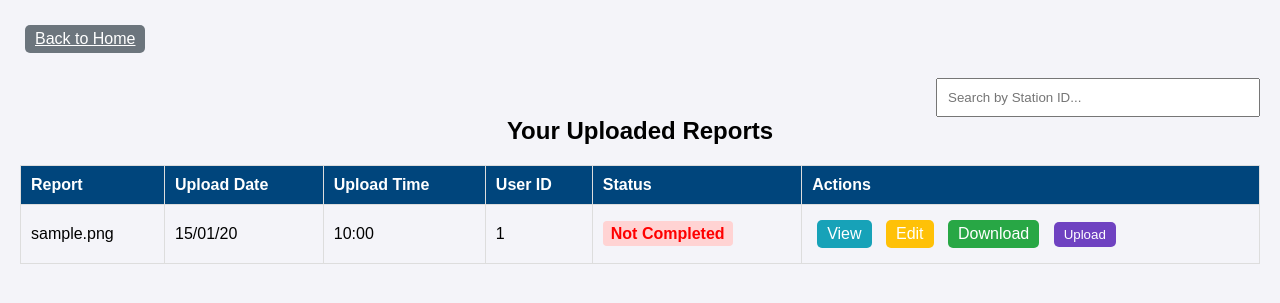
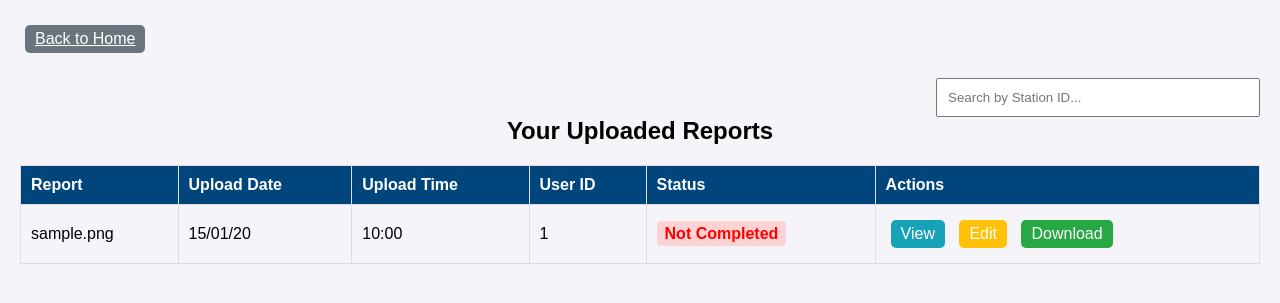
Before and after one commit to Sri-Sun-Ray/STCAS_QCCHECKLIST, a PHP site: page /STCAS_QCCHECKLIST/viewReports.php in a window 1280 px wide. Shown: the part 105-408 px from the top of the page. Run offline with PHP 8.4, Linux system fonts and the light colour scheme; the visitor is signed in with stand-in values (Sample User, id 1); tables that the repository leaves empty hold one stand-in row (values such as "Sample post").

Commit message:
made upload button display none

```diff
--- a/viewReports.php
+++ b/viewReports.php
@@ -57,7 +57,7 @@ try {
     .view-btn { background-color: #17a2b8; }
     .edit-btn { background-color: #ffc107; }
     .download-btn { background-color: #28a745; }
-    .upload-btn { background-color: #6f42c1; }
+    .upload-btn { background-color: #6f42c1; display:none;}
     .back-btn { background-color: #6c757d; }
     .status-label { padding: 4px 8px; border-radius: 4px; font-weight: bold; }
     .completed { color: green; background-color: #d3ffd3; }
```
